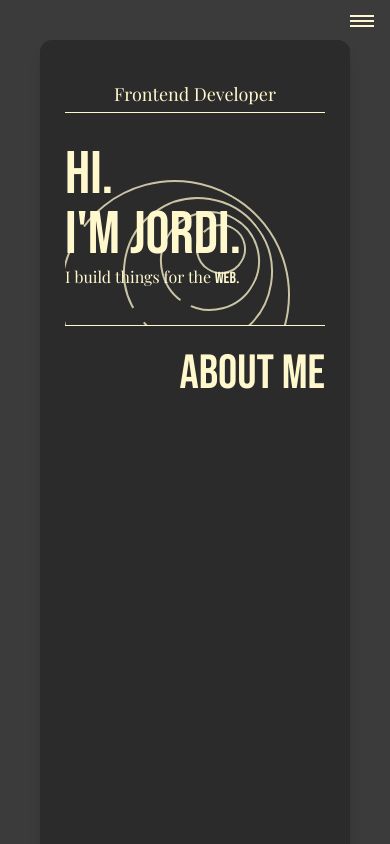
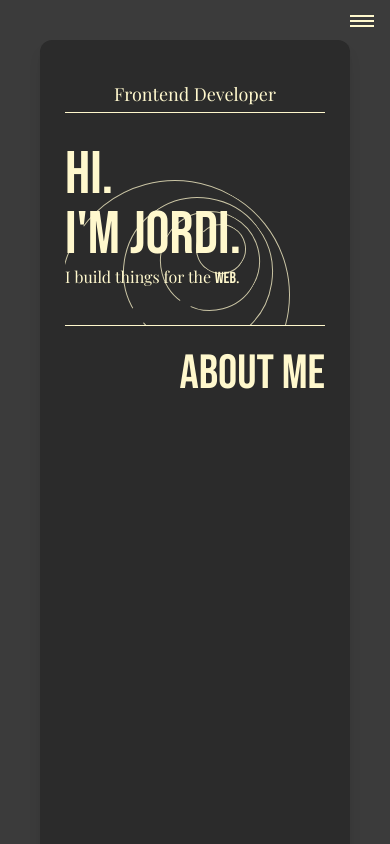
Before and after one commit to jorboare/portfolio2024, a React (Vite) app: page / in a window 390 px wide. Shown: the top 844 px of the page. Built offline with nearby package versions, Linux system fonts and the light colour scheme; a web font is replaced by a local one.

Commit message:
Clock width fixed mb

```diff
--- a/src/components/clock/Clock.tsx
+++ b/src/components/clock/Clock.tsx
@@ -45,25 +45,25 @@ const Clock = () => {
         <div className="absolute top-[50%] left-[50%] -translate-x-1/2 -translate-y-1/2  z-10">
           <div
             id="hour"
-            className=" w-[230px] h-[230px] rounded-full  border-primary border-2 crop-circle"
+            className=" w-[230px] h-[230px] rounded-full  border-primary sm:border md:border-2 crop-circle"
           ></div>
 
           <div className="absolute top-[40%] left-[60%] -translate-x-1/2 -translate-y-1/2  z-[15]">
             <div
               id="minute"
-              className="w-[150px] h-[150px] rounded-full  border-primary border-2 crop-circle"
+              className="w-[150px] h-[150px] rounded-full  border-primary sm:border md:border-2 crop-circle"
             ></div>
           </div>
           <div className="absolute top-[35%] left-[65%] -translate-x-1/2 -translate-y-1/2  z-[20]">
             <div
               id="second"
-              className="w-[100px] h-[100px] rounded-full  border-primary border-2 crop-circle"
+              className="w-[100px] h-[100px] rounded-full  border-primary sm:border md:border-2 crop-circle"
             ></div>
           </div>
           <div className="absolute top-[30%] left-[70%] -translate-x-1/2 -translate-y-1/2 z-[25]">
             <div
               id="millisecond"
-              className="w-[50px] h-[50px] rounded-full  border-primary border-2 crop-circle-big-gap"
+              className="w-[50px] h-[50px] rounded-full  border-primary sm:border md:border-2 crop-circle-big-gap"
             ></div>
           </div>
         </div>
```
